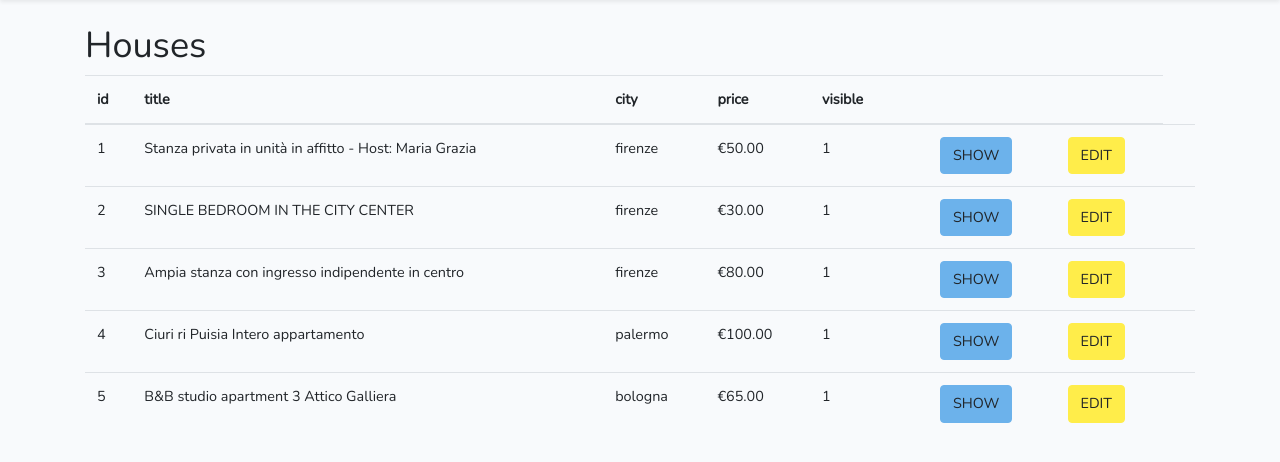
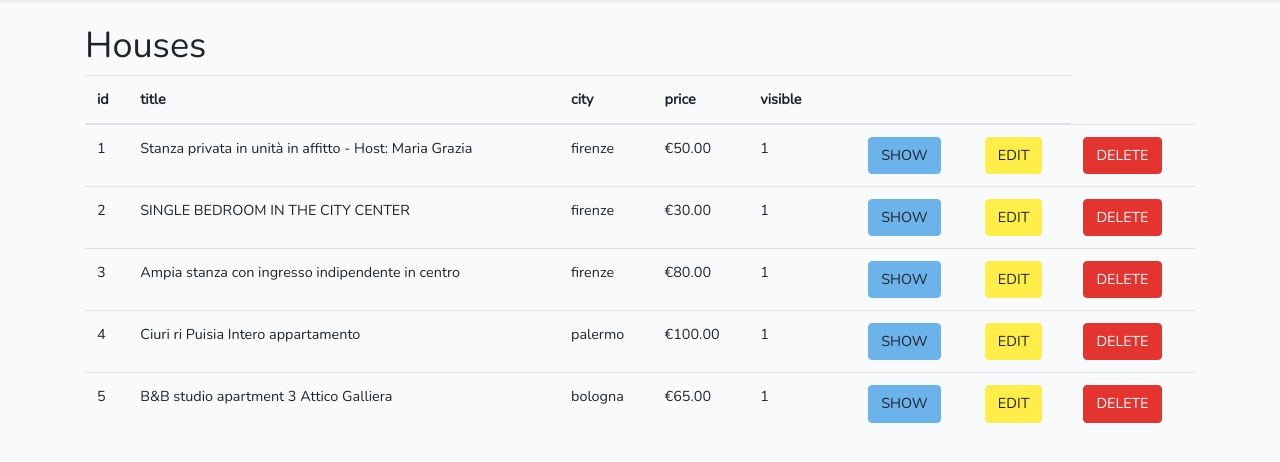
Before and after one commit to marcocanopoli/team7-boolbnb, a Laravel app: page /admin/houses in a window 1280 px wide. Shown: the part 55-517 px from the top of the page. Run offline with Laravel 8, Linux system fonts and the light colour scheme; a user stored in the database is signed in; data comes from the database, SQL or seed files in the repository; style sheets or scripts are compiled from the project's sources.

Commit message:
delete btn

```diff
--- a/resources/views/admin/houses/index.blade.php
+++ b/resources/views/admin/houses/index.blade.php
@@ -39,7 +39,7 @@
                         <form action="#" method="POST">
                             @csrf
                             @method('DELETE')
-                            {{-- <input class="btn btn-danger" type="submit" onclick="return confirm('Do you want delete this post? this action can\'tn be undone')" value="DELETE"> --}}
+                            <input class="btn btn-danger" type="submit" onclick="return confirm('Do you want delete this post? this action can\'tn be undone')" value="DELETE">
                         </form>
                         </td>
                     </tr>
```
